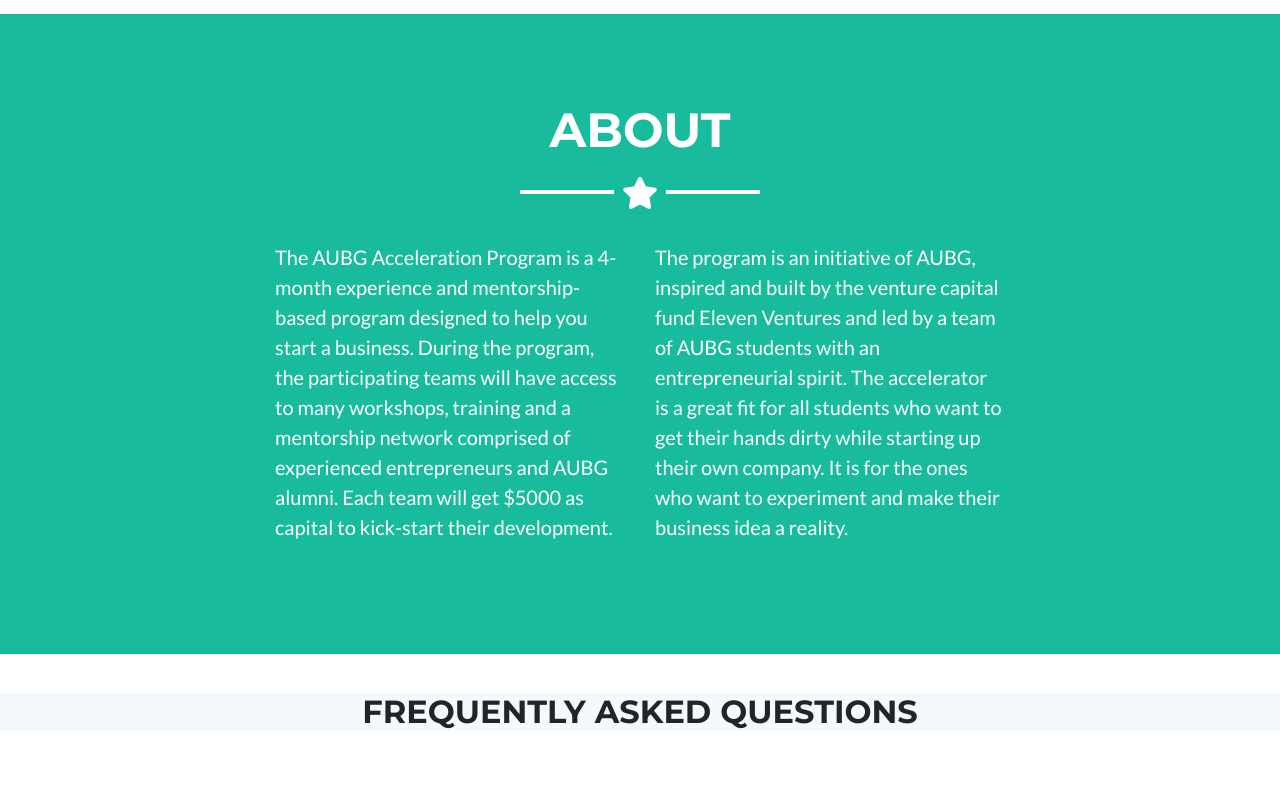
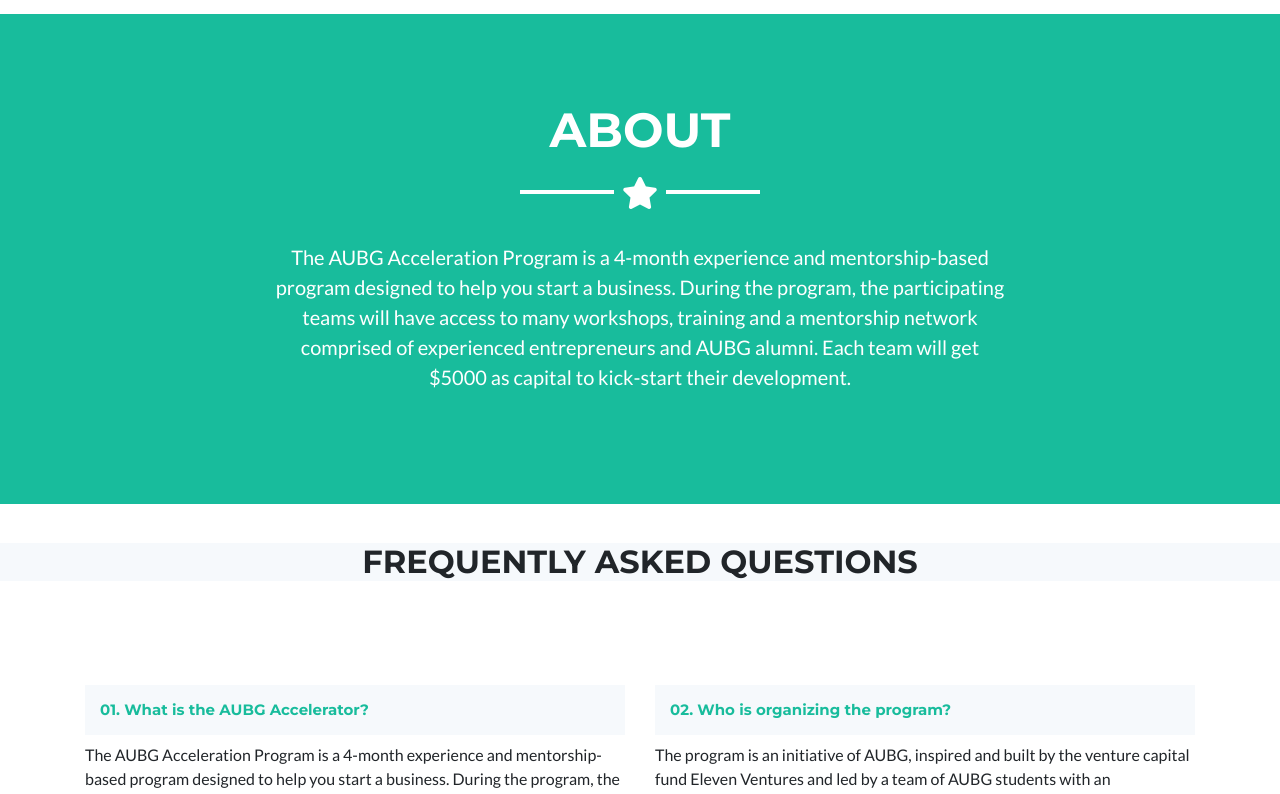
Before and after one commit to vukadinovic936/Accelerator, a Django app: page / in a window 1280 px wide. Shown: the part 1693-2487 px from the top of the page. Run offline with Django 3.2, Linux system fonts and the light colour scheme; some libraries are stand-ins or nearby versions.

Commit message:
about section fixed

```diff
--- a/root/templates/index.html
+++ b/root/templates/index.html
@@ -138,18 +138,12 @@
       <h2 class="text-center text-uppercase text-white">About</h2>
       <hr class="star-light mb-5">
       <div class="row">
-        <div class="col-lg-4 ml-auto">
-		<p class="lead"> The AUBG Acceleration Program is a 4-month experience and mentorship-based program designed to help you start a business. During the program, the participating teams will have access to many workshops, training and a mentorship network comprised of experienced entrepreneurs and AUBG alumni. Each team will get $5000 as capital to kick-start their development.</p>
-        </div>
-        <div class="col-lg-4 mr-auto">
-		<p class="lead">
-		The program is an initiative of AUBG, inspired and built by the venture capital fund Eleven Ventures and led by a team of AUBG students with an entrepreneurial spirit.
-The accelerator is a great fit for all students who want to get their hands dirty while starting up their own company. It is for the ones who want to experiment and make their business idea a reality.
-		</p>
+	      <div class="col-lg-2"></div>
+        <div class="col-lg-8 ml-autor text-center">
+		<p class="lead"> <b>The AUBG Acceleration Program is a 4-month experience and mentorship-based program designed to help you start a business. During the program, the participating teams will have access to many workshops, training and a mentorship network comprised of experienced entrepreneurs and AUBG alumni. Each team will get $5000 as capital to kick-start their development.</b></p>
         </div>
       </div>
     </div>
-
   </section>
 
   <h2 class="text-center" style="margin-top:3% ;background-color:#f6f9fc;">FREQUENTLY ASKED QUESTIONS </h2>
```
